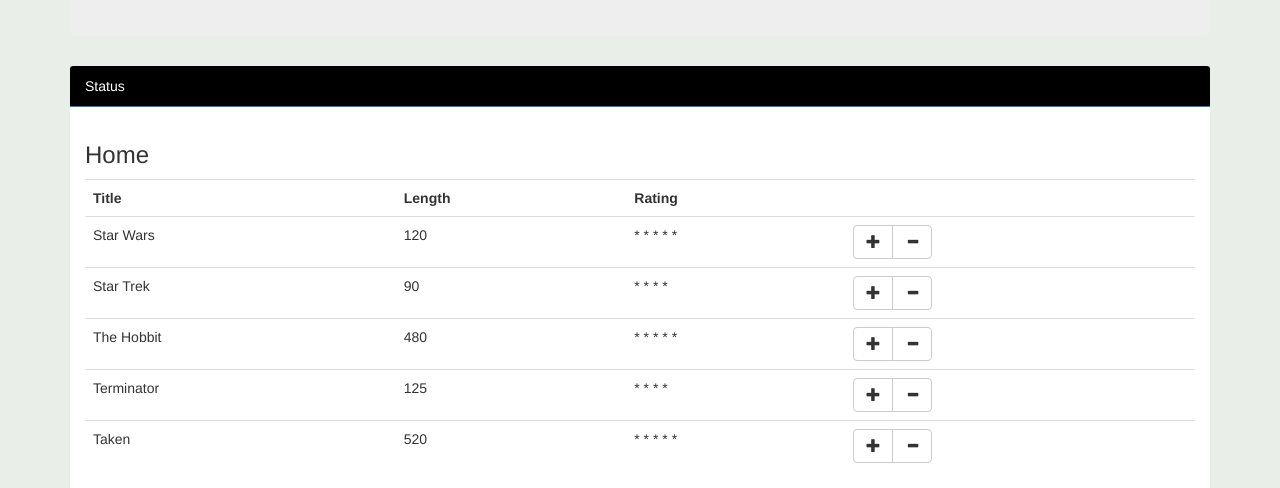
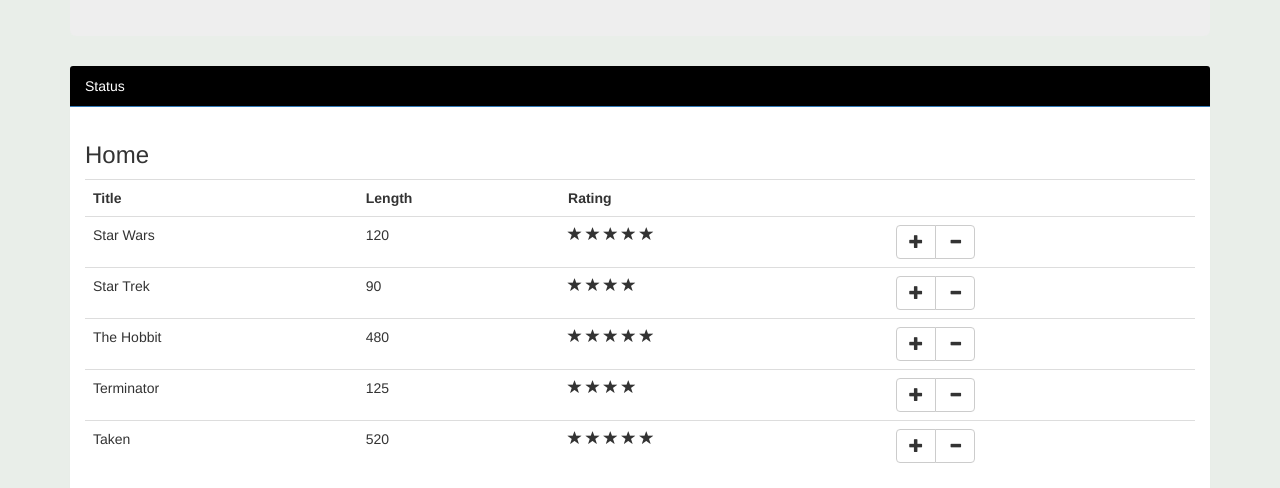
Before and after one commit to fortunee/movie-list, a website built with webpack: page index.html in a window 1280 px wide. Shown: the part 284-772 px from the top of the page. Built offline with nearby package versions, Linux system fonts and the light colour scheme; some packages are replaced by stand-ins of ours.

Commit message:
Set transclude to true and use ng-transclude to set asterisk as fallback

```diff
--- a/app/components/shared/move-rating.component.js
+++ b/app/components/shared/move-rating.component.js
@@ -17,6 +17,7 @@
 
 export const movieRatingComponent = {
     templateUrl: './app/components/shared/move-rating.template.html',
+    transclude: true,
     controllerAs: 'mvMovieRating',
     controller: movieRatingCtrl,
     bindings: {
--- a/app/components/shared/move-rating.template.html
+++ b/app/components/shared/move-rating.template.html
@@ -1,3 +1,5 @@
 <span ng-repeat="entry in mvMovieRating.entries track by $index">
-    *
+    <ng-transclude>
+        *
+    </ng-transclude>
 </span>
```
